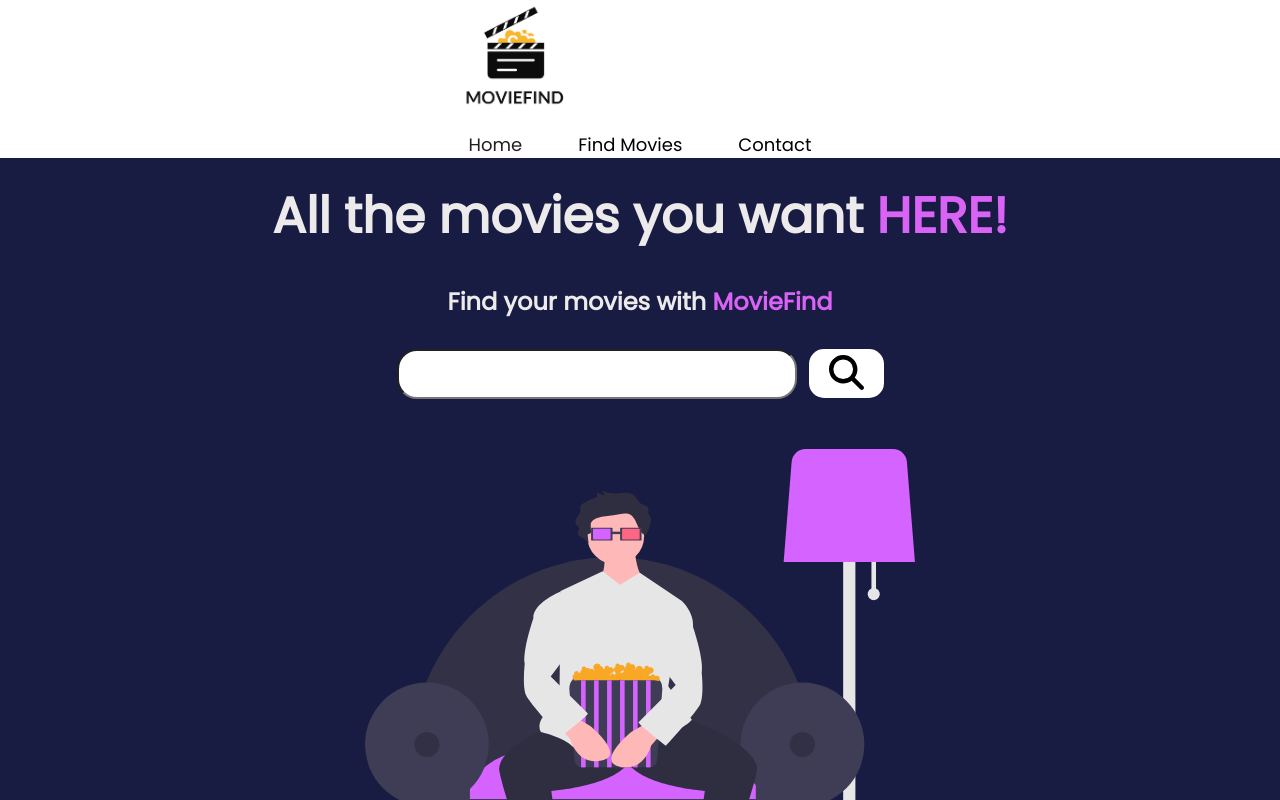
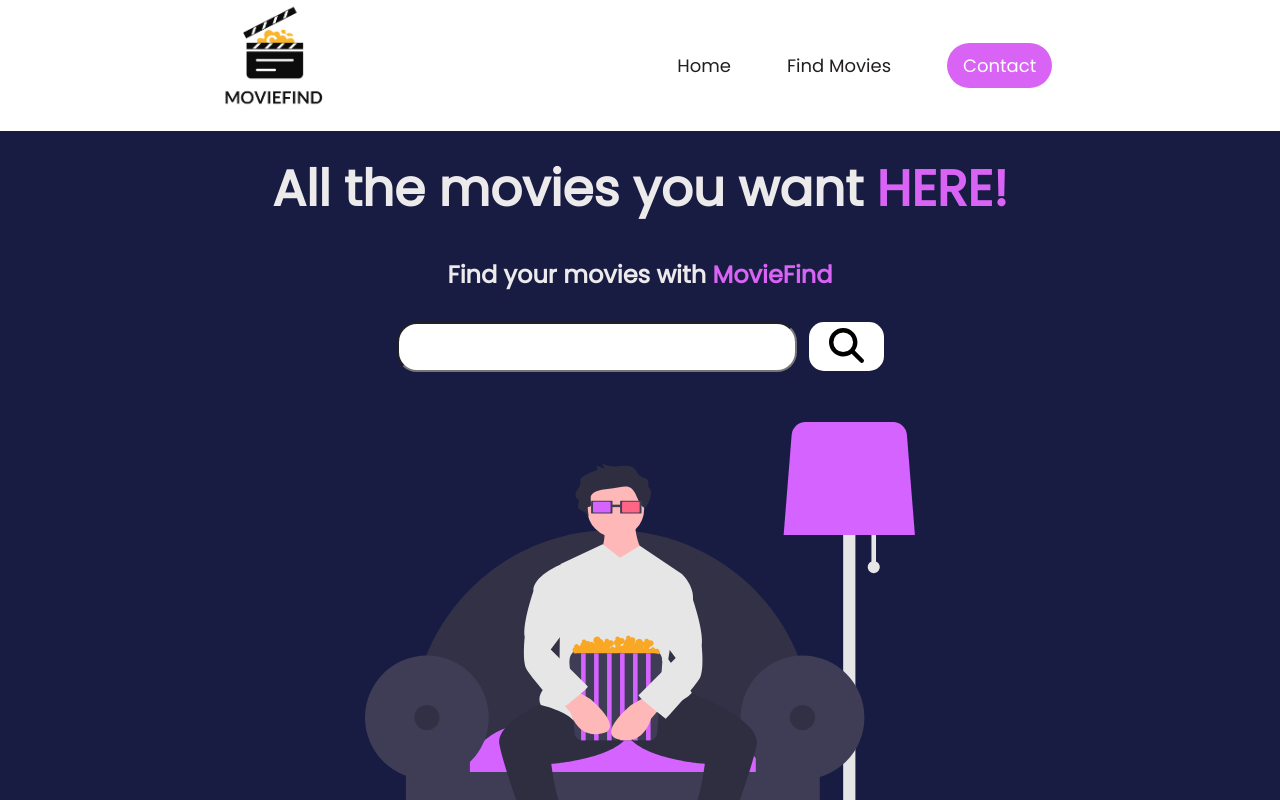
Before and after one commit to wyuan19asu/MovieFind, a React (Create React App) app: page / in a window 1280 px wide. Shown: the top 800 px of the page. Built offline with nearby package versions, Linux system fonts and the light colour scheme.

Commit message:
remove div

```diff
--- a/src/Components/Nav.jsx
+++ b/src/Components/Nav.jsx
@@ -5,26 +5,27 @@ import navLogo from '../assets/MovieFind.png'
 export default function Nav() {
     return (
         <div className='nav__bar'>
-            <div className="nav__bar--items">
             <figure className="nav__logo">
                 <img src={navLogo} alt="" className="nav__logo--img" />
             </figure>
 
             <ul className="nav__link--items">
                 <li className="nav__link--item">
-                        <Link to="/">
+                    <Link to="/" className='nav__link nav__link-hover'>
                         Home
                     </Link>
                 </li>
                 <li className="nav__link--item">
+                    <Link to="/findmovies" className='nav__link nav__link-hover'>
                         Find Movies
+                    </Link>
                 </li>
                 <li className="nav__link--item">
+                    <a href="mailto:yuanweicheng1@gmail.com" className="nav__link--item-primary">
                         Contact
+                    </a>
                 </li>
             </ul>
-
-            </div>
         </div>
     )
 }
```
Lines whose indentation alone changed are shown as unchanged.
